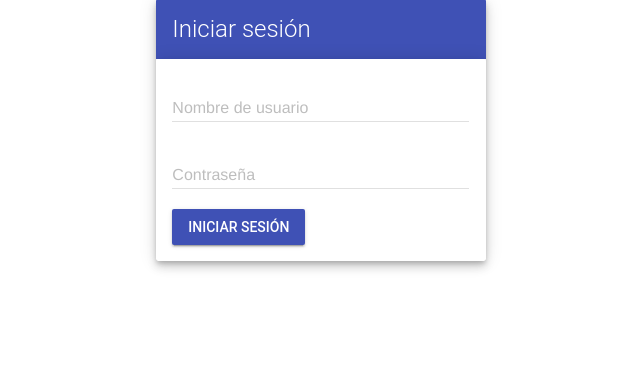
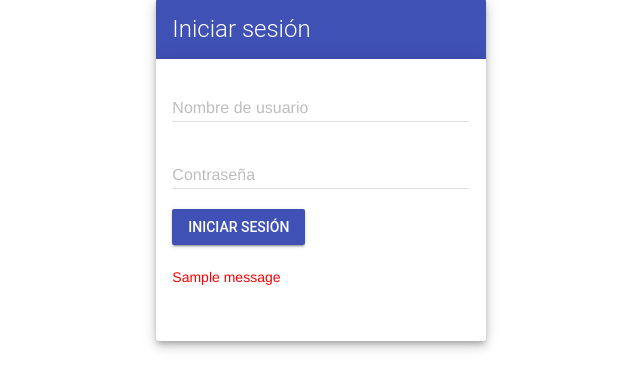
Before and after one commit to ioanne/backend, a Django app: template library/apps/custom_user/templates/custom_login.html in a window 1280 px wide. Shown: the part 81-471 px from the top of the page, without its empty margins (281-921 px from the left). Run offline with Django 4.2, Linux system fonts and the light colour scheme; the template is opened without the code that fills it: values that come from a table or form of the project are taken from there, others are empty; tables that the repository leaves empty hold one stand-in row (values such as "Sample post"); one stand-in notice (Sample message) is shown.

Commit message:
Add messages.

```diff
--- a/library/apps/custom_user/templates/custom_login.html
+++ b/library/apps/custom_user/templates/custom_login.html
@@ -4,6 +4,12 @@
         <title>Iniciar sesión</title>
         <!-- Agrega los enlaces a los archivos CSS de MDL -->
         <link rel="stylesheet" href="https://code.getmdl.io/1.3.0/material.indigo-pink.min.css" />
+        <style>
+            /* Estilos personalizados para los mensajes de error en color rojo */
+            .error-message {
+                color: red;
+            }
+        </style>
     </head>
     <body>
         <div class="mdl-layout mdl-js-layout mdl-layout--fixed-header">
@@ -23,7 +29,6 @@
                                 <div class="mdl-card__supporting-text">
                                     <form method="post">
                                         {% csrf_token %}
-
                                         <div class="mdl-textfield mdl-js-textfield mdl-textfield--floating-label">
                                             <input
                                                 class="mdl-textfield__input"
@@ -51,6 +56,11 @@
                                             Iniciar sesión
                                         </button>
                                     </form>
+                                    {% for message in messages %}
+                                    <div class="mdl-textfield">
+                                        <p class="error-message">{{ message }}</p>
+                                    </div>
+                                    {% endfor %}
                                 </div>
                             </div>
                         </div>
--- a/library/library/settings.py
+++ b/library/library/settings.py
@@ -110,6 +110,8 @@ AUTH_PASSWORD_VALIDATORS = [
 ]
 
 AUTH_USER_MODEL = "custom_user.CustomUser"
+LOGIN_REDIRECT_URL = "/"
+LOGOUT_REDIRECT_URL = "/"
 
 # Internationalization
 # https://docs.djangoproject.com/en/4.2/topics/i18n/
--- a/library/library/urls.py
+++ b/library/library/urls.py
@@ -15,8 +15,9 @@ Including another URLconf
     2. Add a URL to urlpatterns:  path('blog/', include('blog.urls'))
 """
 from django.contrib import admin
-from django.urls import path
+from django.urls import path, include
 
 urlpatterns = [
-    path('admin/', admin.site.urls),
+    path("admin/", admin.site.urls),
+    path("auth/", include("apps.custom_user.urls")),
 ]
```
Also changed, not shown: library/apps/custom_user/views.py (+11 -0 lines).
